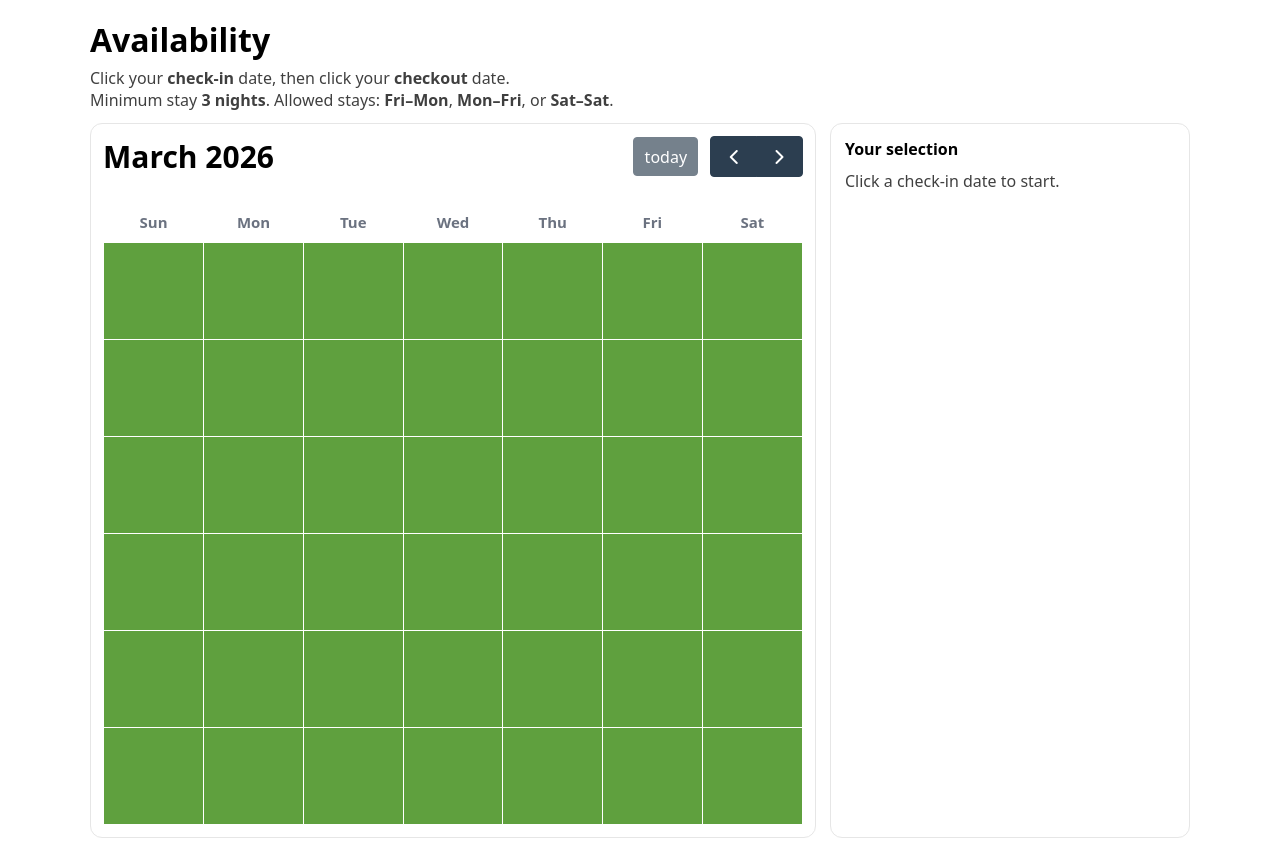
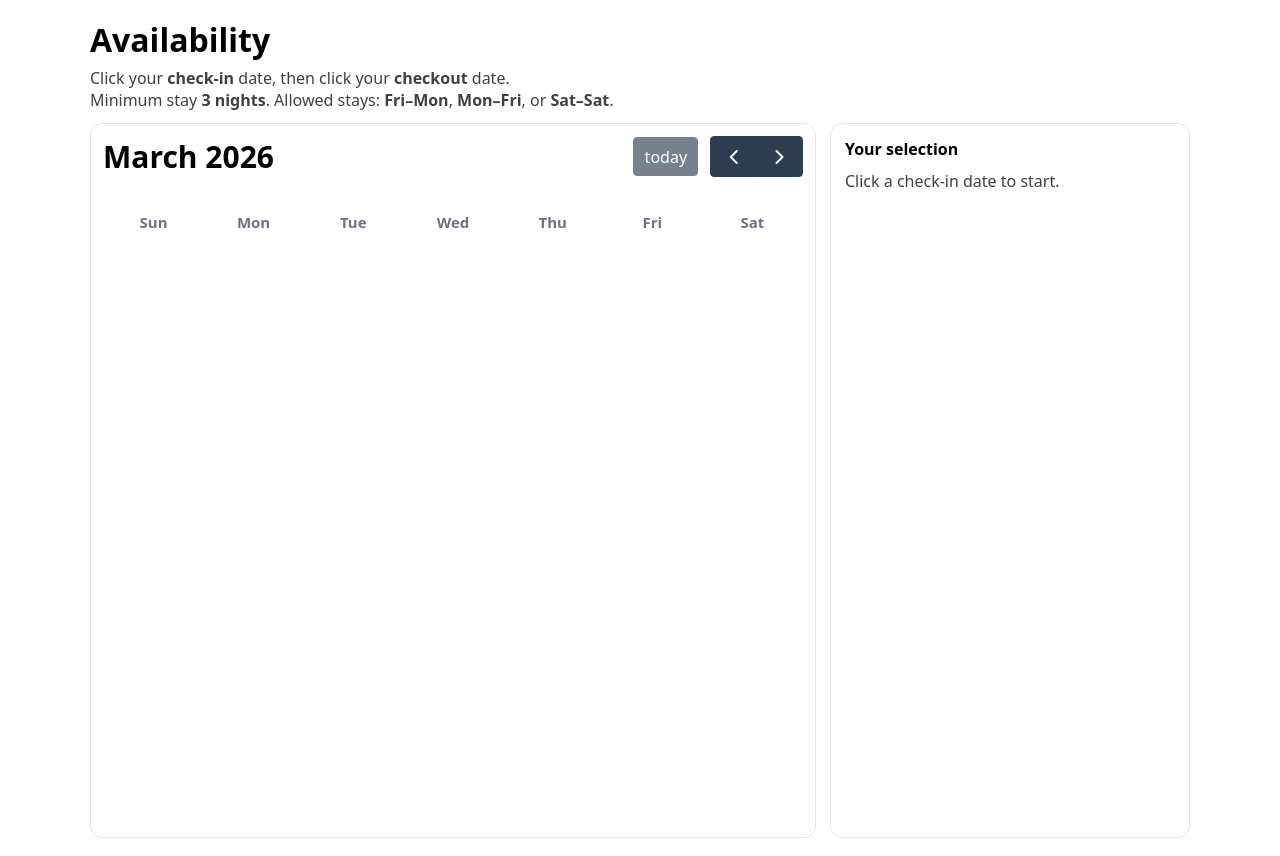
Before and after one commit to Liamdlking/Kingscaravan, a Next.js app: page /availability in a window 1280 px wide. Built offline with nearby package versions, Linux system fonts and the light colour scheme; no server answers.

Commit message:
Update page.tsx

```diff
--- a/app/availability/page.tsx
+++ b/app/availability/page.tsx
@@ -23,6 +23,7 @@ type Rate = {
 };
 
 type CellState =
+  | "empty"
   | "available"
   | "confirmed"
   | "provisional"
@@ -239,7 +240,8 @@ export default function AvailabilityPage() {
 
     for (const b of bookings) {
       const bookedDays = eachDay(b.start_date, b.end_date);
-      const bookingName = b.guest_name || (b.status === "confirmed" ? "Booked" : "Provisional");
+      const bookingName =
+        b.guest_name || (b.status === "confirmed" ? "Booked" : "Provisional");
 
       bookedDays.forEach((day, idx) => {
         const state =
@@ -290,7 +292,7 @@ export default function AvailabilityPage() {
   function dayCellClassNames(arg: any) {
     const day = isoLocal(arg.date);
     const meta = cellMap.get(day);
-    if (!meta) return ["tile-available"];
+    if (!meta) return ["tile-empty"];
     return [`tile-${meta.state}`];
   }
 
@@ -375,6 +377,7 @@ export default function AvailabilityPage() {
           box-sizing: border-box;
         }
 
+        .fc .fc-daygrid-day.tile-empty { background: #ffffff !important; }
         .fc .fc-daygrid-day.tile-available { background: #5fa03e !important; }
         .fc .fc-daygrid-day.tile-confirmed { background: #d84848 !important; }
         .fc .fc-daygrid-day.tile-provisional { background: #d99a4b !important; }
@@ -419,6 +422,7 @@ export default function AvailabilityPage() {
           line-height: 1;
         }
 
+        .fc .fc-dayother .tile-day,
         .fc .fc-day-other .tile-day {
           opacity: 0.4;
         }
```
